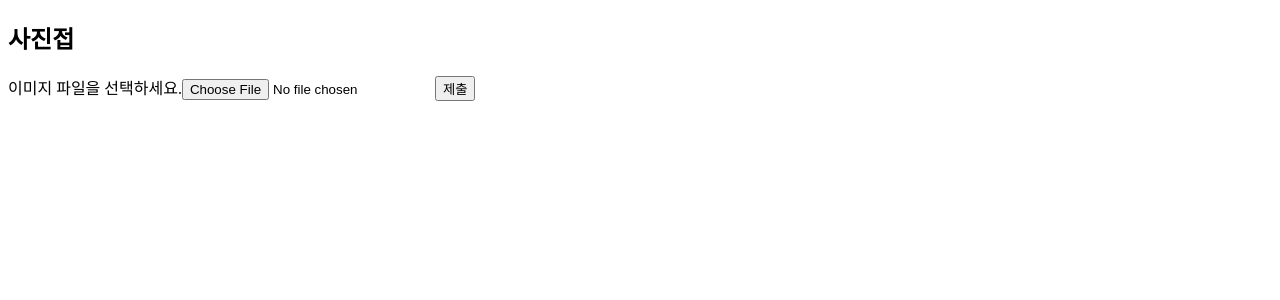
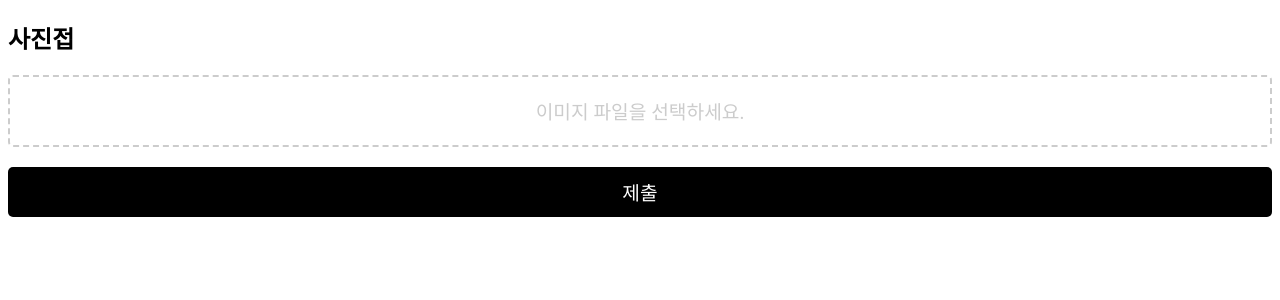
Before and after one commit to 0420syj/image-upload, a React (Create React App) app in the folder client/: page / in a window 1280 px wide. Shown: the top 300 px of the page. Built offline with nearby package versions, Linux system fonts and the light colour scheme.

Commit message:
[feature] Update upload form ui

```diff
--- /dev/null
+++ b/client/src/components/UploadForm.css
@@ -0,0 +1,37 @@
+.file-dropper {
+  border: 2px dashed #ccc;
+  border-radius: 5px;
+  padding: 20px;
+  text-align: center;
+  font-size: 1.2em;
+  color: #ccc;
+  margin: 20px 0;
+  cursor: pointer;
+}
+
+.file-dropper input {
+  display: none;
+}
+
+.file-dropper:hover {
+  border-color: #999;
+}
+
+.file-dropper.active {
+  border-color: #000;
+}
+
+.file-dropper.active:hover {
+  border-color: #000;
+}
+
+.submit-button {
+  width: 100%;
+  height: 50px;
+  background-color: #000;
+  color: #fff;
+  font-size: 1.2em;
+  border: none;
+  border-radius: 5px;
+  cursor: pointer;
+}
--- a/client/src/components/UploadForm.js
+++ b/client/src/components/UploadForm.js
@@ -1,4 +1,5 @@
 import React, { useState } from 'react';
+import './UploadForm.css';
 
 const UploadForm = () => {
     const [file, setFile] = useState(null);
@@ -26,11 +27,13 @@
 
     return (
         <form onSubmit={onSubmit}>
-            <label htmlFor="image">{fileName}</label>
-            <input id="image" type="file" onChange={(event) =>
-                imageSelectHandler(event)
-            } />
-            <button type="submit">제출</button>
+            <div className="file-dropper">
+                {fileName}
+                <input id="image" type="file" onChange={(event) =>
+                    imageSelectHandler(event)
+                } />
+            </div>
+            <button className="submit-button" type="submit">제출</button>
         </form>
     );
 };
```
